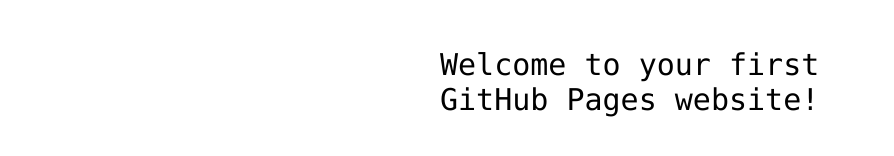
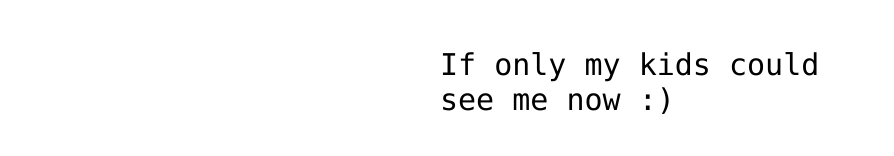
Before and after one commit to bmackie2/bmacki2.github.io, a plain HTML site: page index.html in a window 1280 px wide. Shown: the part 582-738 px from the top of the page, without its empty margins (0-894 px from the left). Drawn offline with Linux system fonts and the light colour scheme.

Commit message:
Update index.html

```diff
--- a/index.html
+++ b/index.html
@@ -16,7 +16,7 @@
 <img src="https://octodex.github.com/images/daftpunktocat-thomas.gif" id="octocat" alt="octocat-gif" />
 
 <!-- Change this code here by copy and pasting your template on line 15 -->
-<p>Welcome to your first GitHub Pages website!</p>
+<p>If only my kids could see me now :)</p>
 
 </body>
 </html>
```
